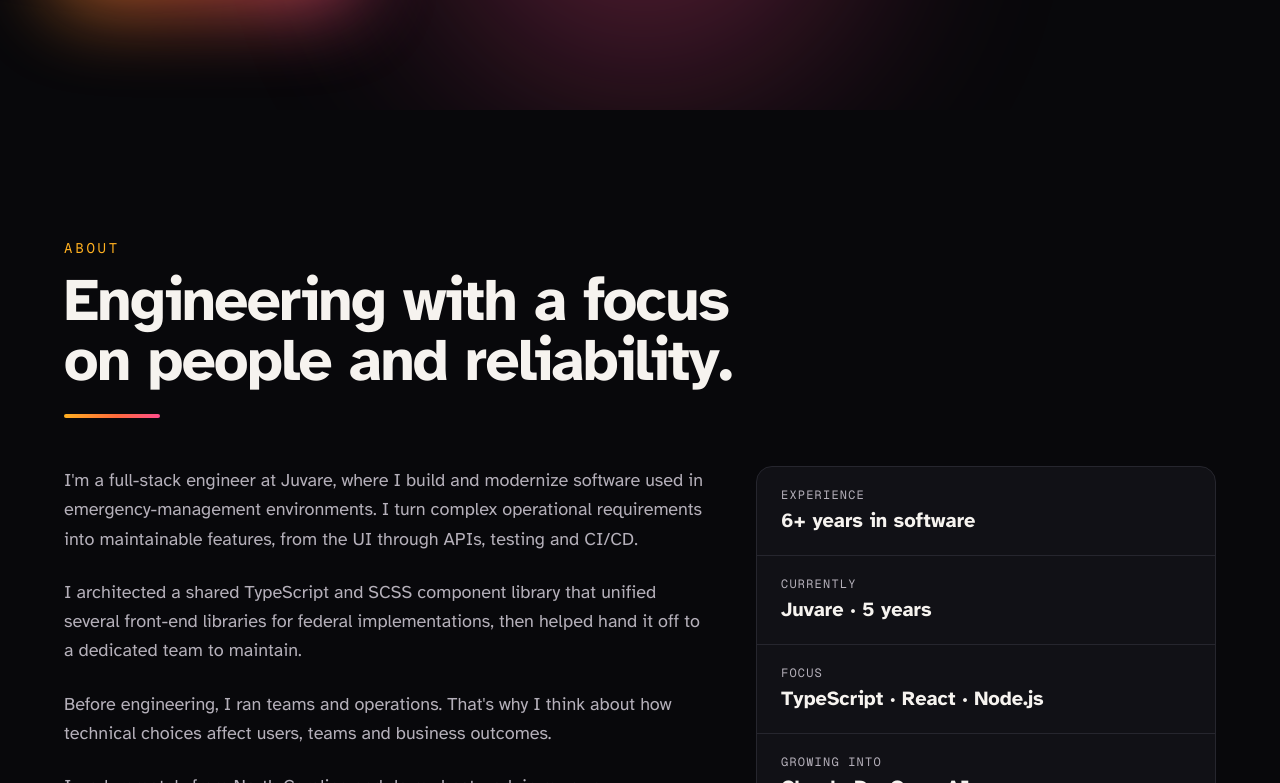
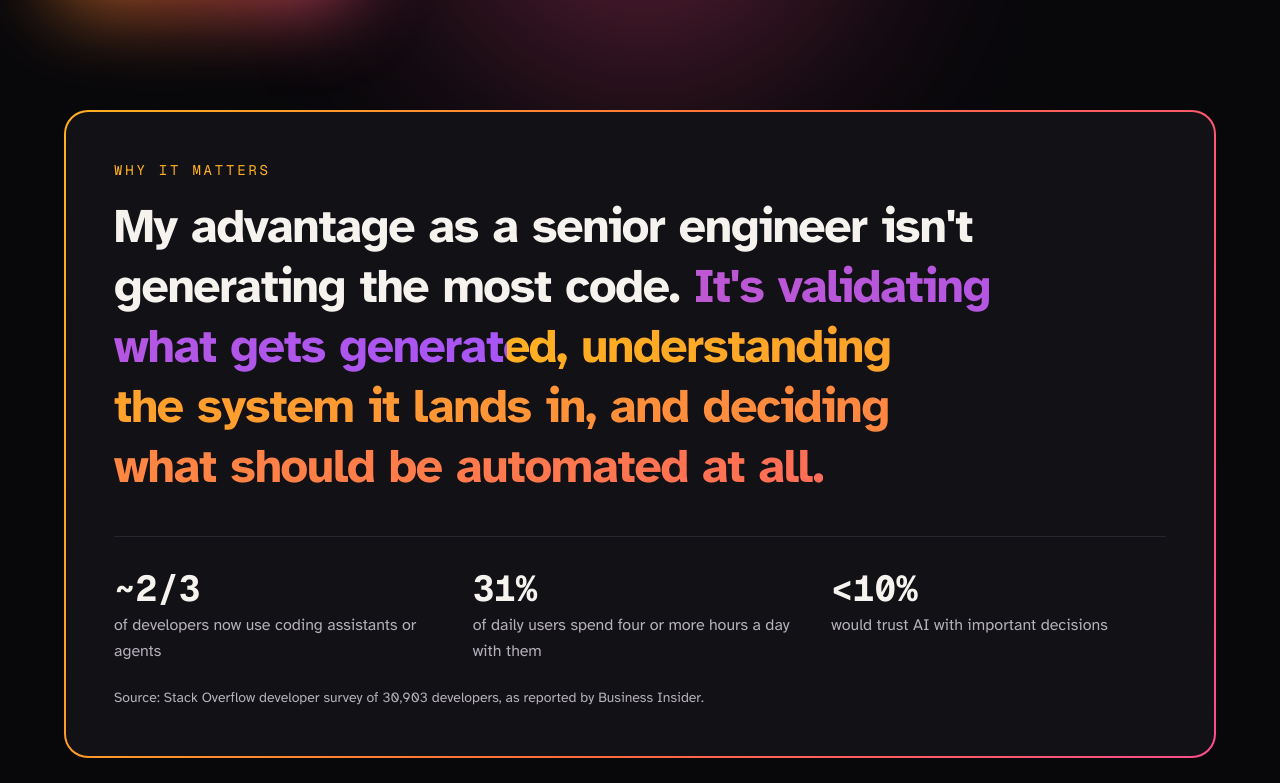
Before and after one commit to WasteOfADrumBum/joshsmall-site, a Next.js app: page / in a window 1280 px wide. Shown: the part 757-1540 px from the top of the page. Built offline with nearby package versions, Linux system fonts and the light colour scheme.

Commit message:
Add a prominent stance on validating AI output, plus About and ground-rule additions
Co-Authored-By: Claude Opus 5.5 (1M context) <noreply@anthropic.com>
Claude-Session: https://claude.ai/code/session_01Ga4dV4G2DncPr4paiy5Uh3

```diff
--- a/src/app/page.tsx
+++ b/src/app/page.tsx
@@ -8,6 +8,7 @@ import { Process } from "@/components/Process";
 import { Projects } from "@/components/Projects";
 import { ScrollProgress } from "@/components/ScrollProgress";
 import { Skills } from "@/components/Skills";
+import { Stance } from "@/components/Stance";
 
 export default function Home() {
   return (
@@ -23,6 +24,7 @@ export default function Home() {
       {/* Slide-in animations start off to the side; clipping here stops them widening the page on phones. */}
       <main id="main" className="overflow-x-clip">
         <Hero />
+        <Stance />
         <About />
         <Beyond />
         <Projects />
--- a/src/components/Process.tsx
+++ b/src/components/Process.tsx
@@ -35,7 +35,7 @@ export function Process() {
           {process.principlesTitle}
         </h3>
       </Reveal>
-      <ol className="mt-5 grid gap-5 md:grid-cols-3">
+      <ol className="mt-5 grid gap-5 sm:grid-cols-2 lg:grid-cols-4">
         {process.principles.map((step, i) => (
           <li key={step.title}>
             <Reveal delay={i * 0.1} direction="scale" className="h-full">
--- /dev/null
+++ b/src/components/Stance.tsx
@@ -0,0 +1,36 @@
+import { stance } from "@/content/site";
+import { Reveal } from "./Reveal";
+import { SpotlightCard } from "./SpotlightCard";
+
+/** A short statement of how I work with AI, placed right under the hero so it's seen early. */
+export function Stance() {
+  return (
+    <section aria-labelledby="stance-title" className="px-5 pb-8 sm:px-8">
+      <div className="mx-auto max-w-6xl">
+        <Reveal direction="scale">
+          <div className="grad-border rounded-3xl p-[2px]">
+            <SpotlightCard className="rounded-[calc(1.5rem-2px)] bg-surface p-8 md:p-12">
+              <p className="font-mono text-sm uppercase tracking-[0.2em] text-accent">{stance.eyebrow}</p>
+              <h2
+                id="stance-title"
+                className="mt-4 max-w-4xl text-3xl font-bold leading-tight tracking-tight text-balance md:text-5xl"
+              >
+                {stance.lead} <span className="text-grad">{stance.highlight}</span>
+              </h2>
+
+              <ul className="mt-10 grid gap-6 border-t border-line pt-8 sm:grid-cols-3">
+                {stance.stats.map((s) => (
+                  <li key={s.label}>
+                    <span className="block font-mono text-4xl font-bold">{s.value}</span>
+                    <span className="mt-1 block text-muted">{s.label}</span>
+                  </li>
+                ))}
+              </ul>
+              <p className="mt-6 text-sm text-muted">Source: {stance.source}</p>
+            </SpotlightCard>
+          </div>
+        </Reveal>
+      </div>
+    </section>
+  );
+}
--- a/src/content/site.ts
+++ b/src/content/site.ts
@@ -65,6 +65,7 @@ export const about = {
   paragraphs: [
     "I'm a full-stack engineer at Juvare, where I build and modernize software used in emergency-management environments. I turn complex operational requirements into maintainable features, from the UI through APIs, testing and CI/CD.",
     "I architected a shared TypeScript and SCSS component library that unified several front-end libraries for federal implementations, then helped hand it off to a dedicated team to maintain.",
+    "AI has made code cheap to write. It hasn't made it cheap to know whether that code is right. I spend my effort there: validating what AI produces, understanding how the whole system fits together, and deciding which work is worth automating and which needs a person.",
     "Before engineering, I ran teams and operations. That's why I think about how technical choices affect users, teams and business outcomes.",
     "I work remotely from North Carolina and do my best work in my own environment. I'm on Eastern Time and looking for remote roles only.",
   ],
@@ -75,6 +76,18 @@ export const about = {
     { label: "Growing into", value: "Cloud · DevOps · AI" },
     { label: "Works", value: "Remote · Eastern Time" },
   ],
+};
+
+export const stance = {
+  eyebrow: "Why it matters",
+  lead: "My advantage as a senior engineer isn't generating the most code.",
+  highlight: "It's validating what gets generated, understanding the system it lands in, and deciding what should be automated at all.",
+  stats: [
+    { value: "~2/3", label: "of developers now use coding assistants or agents" },
+    { value: "31%", label: "of daily users spend four or more hours a day with them" },
+    { value: "<10%", label: "would trust AI with important decisions" },
+  ],
+  source: "Stack Overflow developer survey of 30,903 developers, as reported by Business Insider.",
 };
 
 export const beyond = {
@@ -275,6 +288,7 @@ export const process = {
     { title: "I own the design", body: "Architecture and trade-offs are my calls." },
     { title: "AI drafts, I review", body: "Nothing ships unread." },
     { title: "Automation guards quality", body: "Tests and CI run on every push." },
+    { title: "I decide what to automate", body: "Judgment calls stay with a person." },
   ],
 };
 
```
